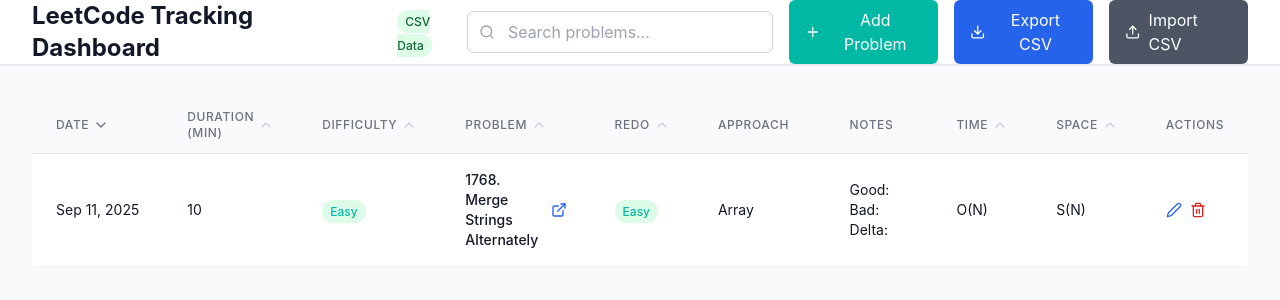
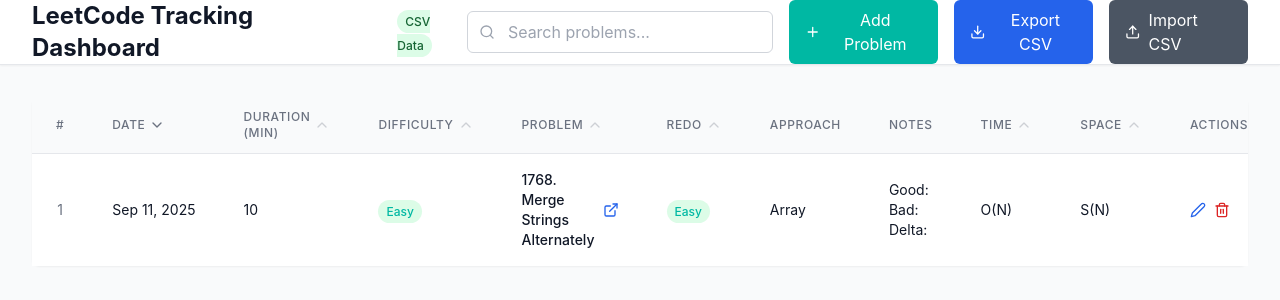
Before and after one commit to danielbui12/leetcode-tracking-dashboard, a React (Vite) app: page / in a window 1280 px wide. Shown: the top 300 px of the page. Built offline with nearby package versions, Linux system fonts and the light colour scheme.

Commit message:
fix: adding colume index

```diff
--- a/src/components/ProblemTable.tsx
+++ b/src/components/ProblemTable.tsx
@@ -18,6 +18,7 @@
   const [editForm, setEditForm] = useState<Partial<ProblemEntry>>({});
 
   const columns = [
+    { key: 'index' as keyof ProblemEntry, label: '#', sortable: false, width: 'w-16' },
     { key: 'date' as keyof ProblemEntry, label: 'Date', sortable: true, width: 'w-32' },
     { key: 'duration' as keyof ProblemEntry, label: 'Duration (min)', sortable: true, width: 'w-24' },
     { key: 'difficulty' as keyof ProblemEntry, label: 'Difficulty', sortable: true, width: 'w-24' },
@@ -111,8 +112,11 @@
           </tr>
         </thead>
         <tbody className="bg-white divide-y divide-gray-200">
-          {sortedProblems.map((problem) => (
+          {sortedProblems.map((problem, index) => (
             <tr key={problem.id} className="hover:bg-gray-50">
+              <td className="px-6 py-4 whitespace-nowrap text-sm text-gray-500 text-center">
+                {problems.length - index}
+              </td>
               <td className="px-6 py-4 whitespace-nowrap text-sm text-gray-900">
                 {editingId === problem.id ? (
                   <input
```
